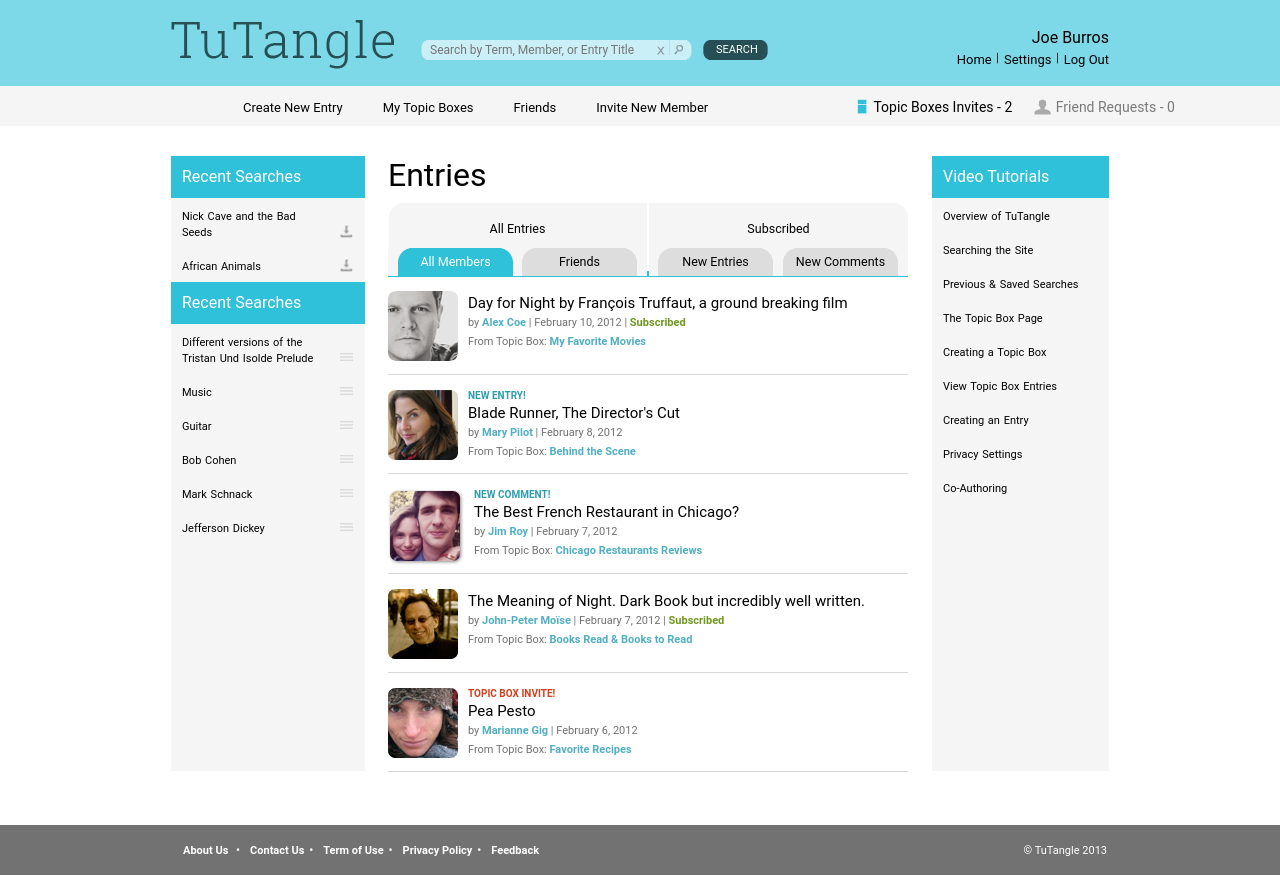
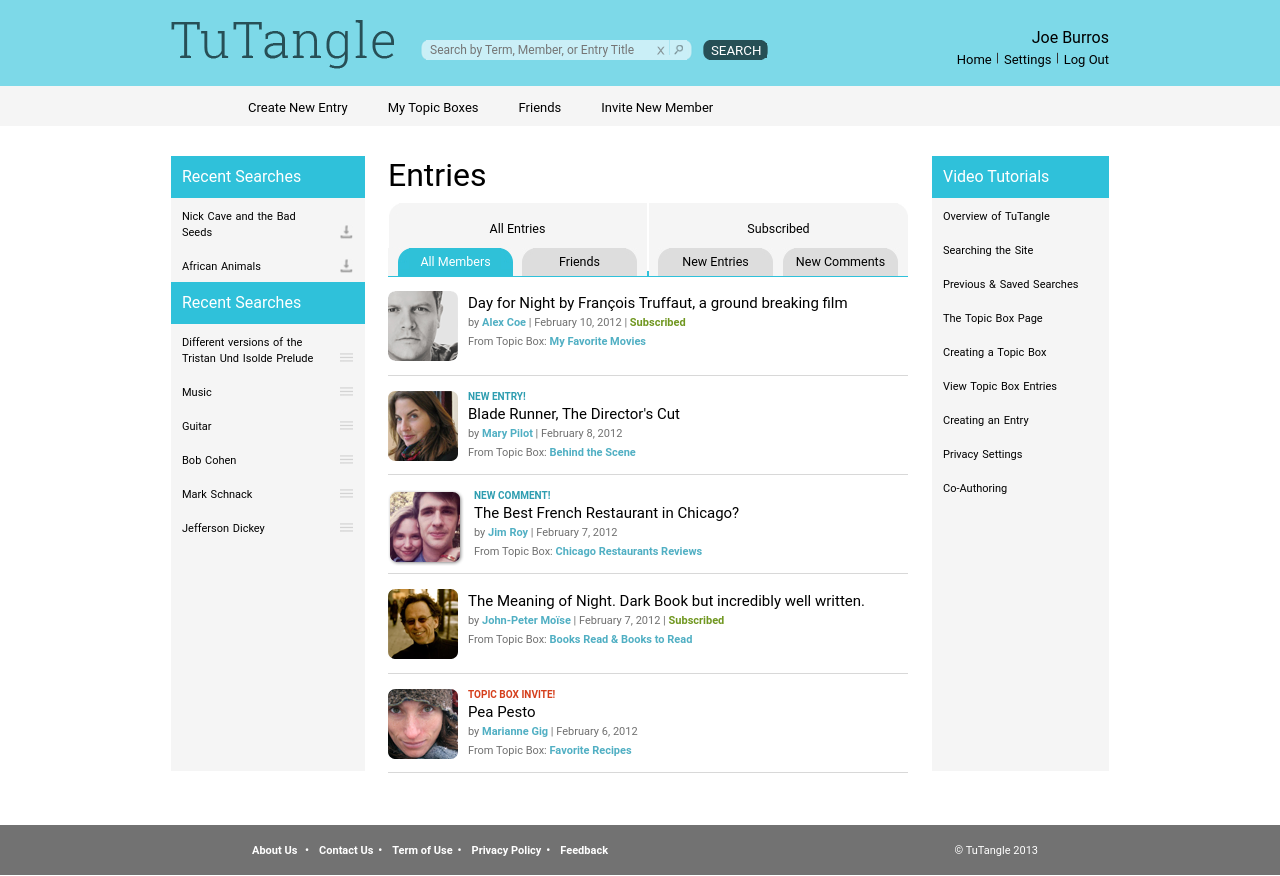
Before and after one commit to joneshshrestha/leapfrog-assignments, a plain HTML site: page design/1A-home-search/index.html in a window 1280 px wide. Drawn offline with Linux system fonts and the light colour scheme.

Commit message:
1. Extra margin in footer content and navbar content, made (bottom-header class) is not inside the container. Use margin 0 auto instead of giving padding-left. 2. Add hover effects in button links and entries tabs. Improve hover effect in left and right lists content. 3. Use html semantic tags for header footer nav. Use button for buttons.

```diff
--- a/design/1A-home-search/assets/css/layout.css
+++ b/design/1A-home-search/assets/css/layout.css
@@ -1,6 +1,5 @@
 .header-top-layout,
-.main-body-layout,
-.footer {
+.main-body-layout {
   overflow: hidden;
   width: 58.625em;
   margin: 0 auto;
@@ -27,12 +26,17 @@
 
 /* Bottom Header */
 
+.bottom-header-layout {
+  background-color: #f5f5f5;
+  width: 100%;
+  height: 7.9rem;
+}
+
 .bottom-header {
-  background-color: #f5f5f5;
-  width: auto;
-  margin: 0px;
+  margin-left: 15rem;
+  margin-right: 15rem;
   overflow: hidden;
-  padding-left: 235px;
+  float: left;
   height: 39.5px;
 }
 
@@ -190,6 +194,8 @@
 
 .footer {
   height: 50px;
+  margin-left: 15rem;
+  margin-right: 15rem;
 }
 
 .copyright {
--- a/design/1A-home-search/assets/css/styles.css
+++ b/design/1A-home-search/assets/css/styles.css
@@ -89,6 +89,13 @@ input {
   text-decoration: none;
 }
 
+.search-btnR button {
+  background-color: #264f55;
+  color: white;
+  padding-right: 5px;
+  border: 0;
+}
+
 /* Bottom Header */
 
 .home ul {
@@ -121,6 +128,11 @@ input {
   margin-right: 32px;
   margin-left: 8px;
   font-size: 13px;
+}
+
+.bottom-header-itemL li a {
+  text-decoration: none;
+  color: #000;
 }
 
 .bottom-header-itemR ul li {
--- a/design/1A-home-search/index.html
+++ b/design/1A-home-search/index.html
@@ -10,7 +10,7 @@
 </head>
 <body>
 <div class="container">
-    <div class="header-top">
+    <header class="header-top">
         <div class="header-top-layout">
             <div class="logo"></div>
             <div class="search">
@@ -30,7 +30,7 @@
             <div class="search-button">
                 <div class="search-btnL">
                     <div class="search-btnR">
-                        <a href="#">SEARCH</a>
+                       <a href="#"> <button>SEARCH</button></a>
                     </div>
                 </div>
             </div>
@@ -55,22 +55,23 @@
             </div>
 
         </div>
-    </div>
+    </header>
 
+    <div class="bottom-header-layout">
         <div class="bottom-header">
             <div class="bottom-header-itemL">
                 <ul>
                     <li class="newEntry">
-                    <p title="" href="#">Create New Entry</p>
+                        <a href="#"><p title="" href="#">Create New Entry</p></a>
                     </li>
                     <li class="topicbox">
-                    <p title="" href="#">My Topic Boxes</p>
+                        <a href="#"><p title="" href="#">My Topic Boxes</p></a>
                     </li>
                     <li class="Friends">
-                    <p title="" href="#">Friends</p>
+                        <a href="#"><p title="" href="#">Friends</p></a>
                     </li>
                     <li class="invite">
-                    <p title="" href="#">Invite New Member</p>
+                        <a href="#"><p title="" href="#">Invite New Member</p></a>
                     </li>
                 </ul>
             </div>
@@ -84,6 +85,7 @@
                         <p title="" href="#">Friend Requests - <span>0</span></p>
                     </li>
                 </ul>
+            </div>
         </div>
     </div>
 
@@ -322,7 +324,7 @@
         </div>
     </div>
 
-    <div class="footer-main">
+    <footer class="footer-main">
         <div class="footer">
             <div class="footer-item">
                 <ul>
@@ -337,7 +339,7 @@
                 &copy TuTangle 2013</p>
             </div>
         </div>
-    </div>
+    </footer>
 </div>
 
 </body>
```
Lines whose indentation alone changed are shown as unchanged.
